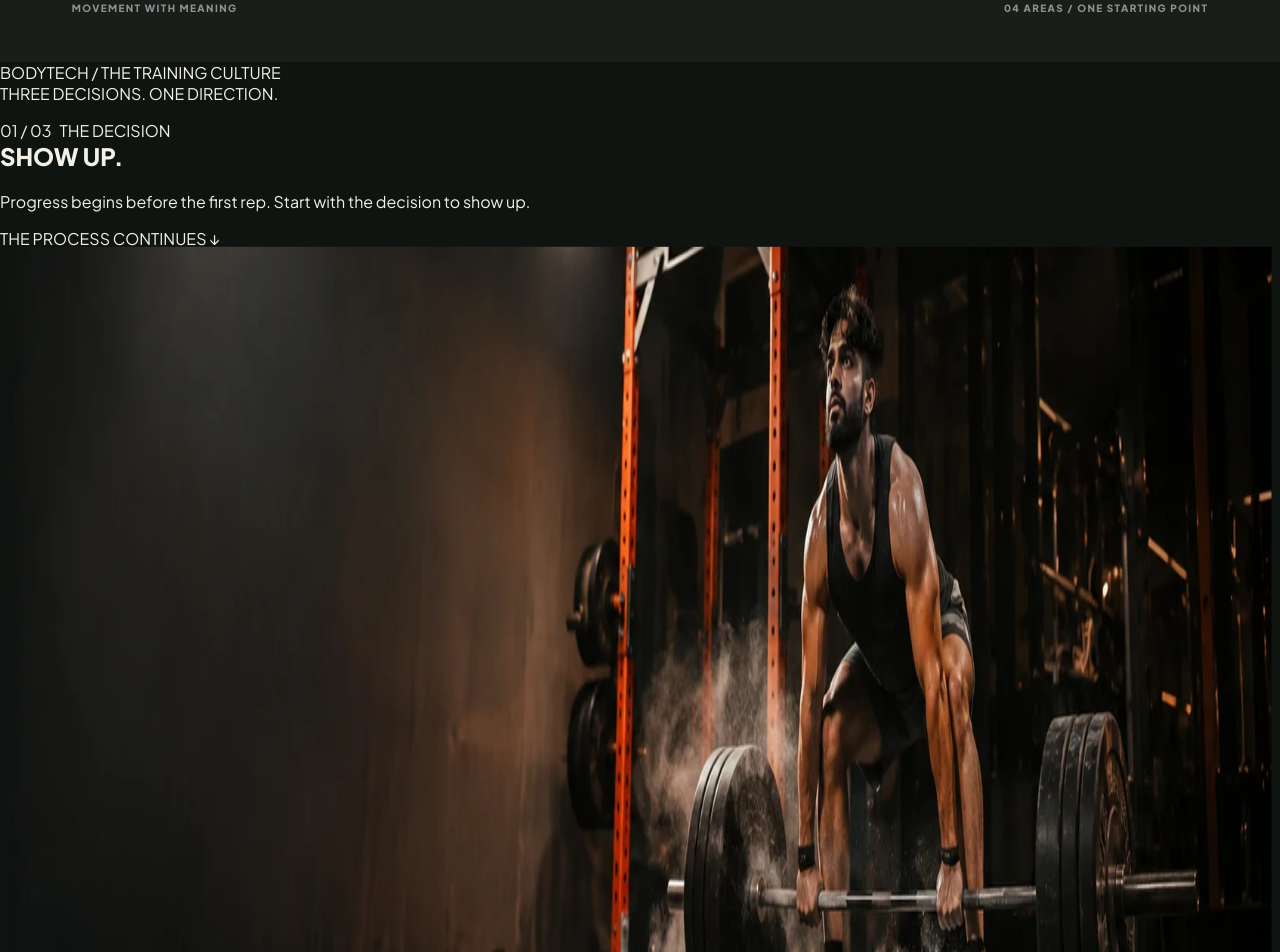
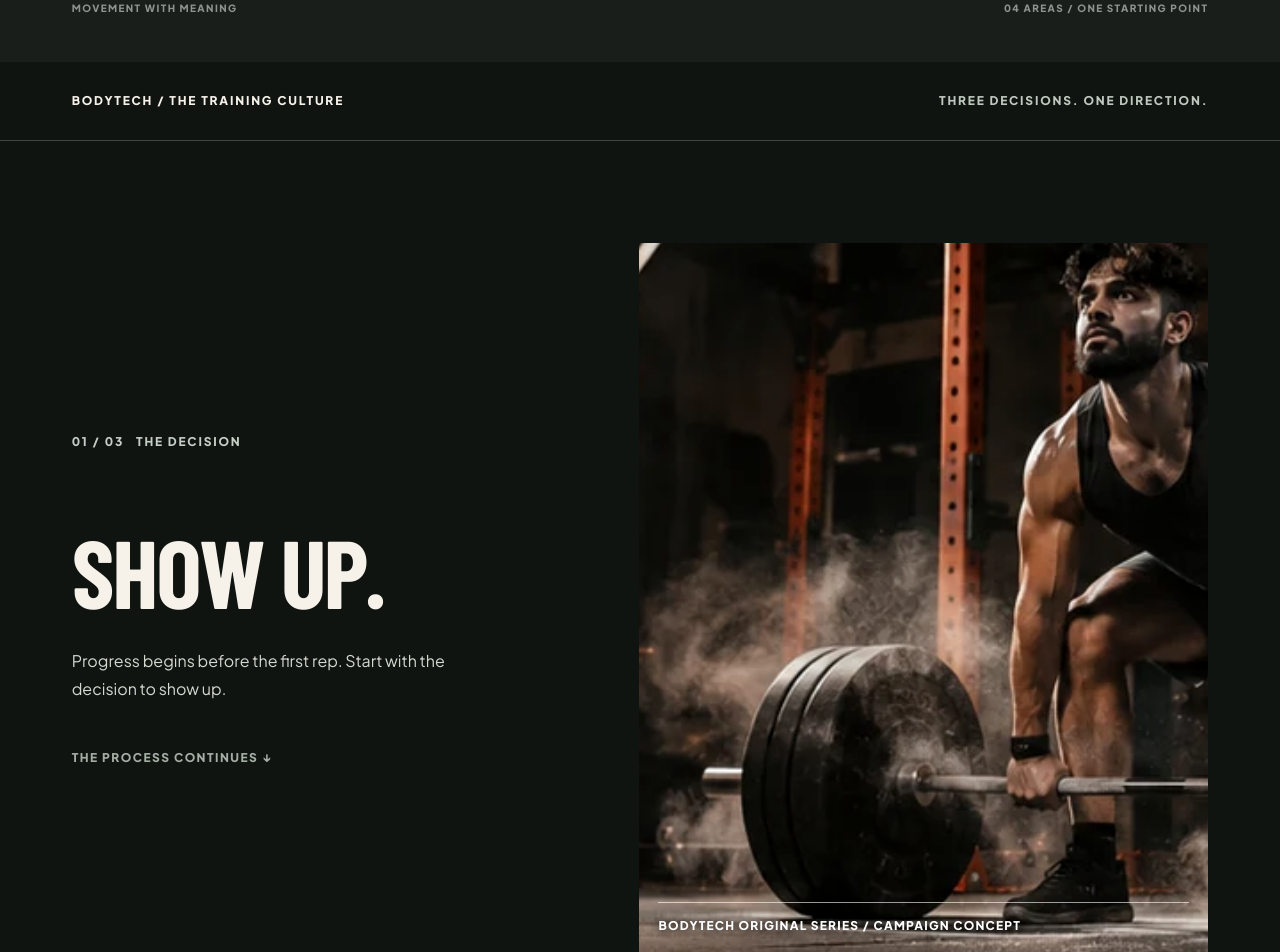
Before and after one commit to divyanshrathod35-cyber/GYM-WEBSITE-, a React (Vite) app: page / in a window 1280 px wide. Shown: the part 3960-4912 px from the top of the page. Built offline with nearby package versions, Linux system fonts and the light colour scheme; a web font is replaced by a local one.

Commit message:
style: rebuild BodyTech narrative grid without absolute text overlays

```diff
--- a/src/flagship.css
+++ b/src/flagship.css
@@ -72,28 +72,172 @@ section[id] {scroll-margin-top:86px}
 .credible-band {background:var(--bone);color:var(--carbon)}
 .credible-track {padding-block:32px;gap:30px;font-size:clamp(21px,2.3vw,35px);letter-spacing:.015em;white-space:nowrap}
 .divider-diamond {background:var(--oxide);width:8px;height:8px}
-/* Signature scroll narrative. Motion only on compositor properties. */
-.bt-cinema {height:315svh;background:#121513;position:relative;color:var(--bone)}
-.bt-cinema-stage {height:100svh;min-height:650px;position:sticky;top:0;overflow:hidden;isolation:isolate;display:flex;flex-direction:column;padding:clamp(22px,3.4vw,54px) var(--pad)}
-.bt-cinema-visual {position:absolute;inset:0;z-index:-2;overflow:hidden;background:#252824}
-.bt-cinema-frame {position:absolute;inset:0;will-change:opacity,transform;transform-origin:center}
-.bt-cinema-frame img {width:100%;height:100%;object-fit:cover;object-position:64% center;display:block;filter:saturate(.78) contrast(1.08) brightness(.69)}
-.bt-cinema-frame-2,.bt-cinema-frame-3 {opacity:0}
-.bt-cinema-shade {position:absolute;inset:0;background:linear-gradient(90deg,rgba(7,10,8,.85),rgba(7,10,8,.24) 72%),linear-gradient(0deg,rgba(7,10,8,.63),transparent 35%)}
-.bt-cinema-north {display:flex;justify-content:space-between;gap:25px;position:relative;z-index:3;font-size:11px;letter-spacing:.19em;font-weight:800;color:#EAE7DB}
-.bt-cinema-giant {font:900 clamp(280px,51vw,900px)/.72 var(--display);letter-spacing:-.09em;position:absolute;right:-5%;bottom:12%;color:rgba(255,255,255,.11);z-index:-1;pointer-events:none;white-space:nowrap}
-.bt-cinema-copy {flex:1;display:flex;flex-direction:column;justify-content:center;position:relative;z-index:2}
-.bt-cinema-kicker {font-size:11px;letter-spacing:.22em;font-weight:800;margin-bottom:28px;color:#E8DBCF}
-.bt-cinema-headlines {position:relative;min-height:clamp(255px,39vw,500px);max-width:1050px}
-.bt-cinema-headline {position:absolute;inset:0;display:flex;flex-direction:column;justify-content:center;align-items:flex-start}
-.bt-cinema-headline-2,.bt-cinema-headline-3 {opacity:0}
-.bt-cinema-label {font:800 11px var(--text);letter-spacing:.2em;margin-bottom:15px;color:#FFF}
-.bt-cinema-headline h2 {font:900 clamp(84px,13vw,220px)/.79 var(--display);letter-spacing:-.04em;margin:0 0 clamp(25px,3vw,45px);white-space:nowrap}
-.bt-cinema-headline p {font-size:clamp(15px,1.3vw,19px);line-height:1.6;max-width:420px;color:#F4EDE5}
-.bt-cinema-bottom {display:flex;align-items:center;justify-content:space-between;gap:25px;position:relative;z-index:3;font-size:11px;letter-spacing:.1em;font-weight:800}
-.bt-cinema-bottom>a {display:inline-flex;gap:18px;align-items:center;min-height:48px;border-bottom:1px solid currentColor}
-.bt-cinema-progress {height:2px;flex:1;max-width:170px;background:rgba(255,255,255,.3)}
-.bt-cinema-progress>i {display:block;height:100%;width:100%;background:var(--bone);transform-origin:left center;transform:scaleX(0)}
+/* The training culture: three real chapters with editorial image/text separation.
+   No absolute text, animated opacity stacks, or giant decorative glyphs. */
+.bt-story {
+  color: #f6f2e9;
+  background: #101411;
+  overflow: clip;
+}
+.bt-story-intro {
+  max-width: 1720px;
+  margin: 0 auto;
+  padding: 30px var(--pad);
+  display: flex;
+  align-items: baseline;
+  justify-content: space-between;
+  gap: 24px;
+  border-bottom: 1px solid rgba(246,242,233,.22);
+  font-size: 12px;
+  font-weight: 800;
+  line-height: 1.5;
+  letter-spacing: .15em;
+}
+.bt-story-intro p {
+  margin: 0;
+  color: #bfc8be;
+  font-size: inherit;
+}
+.bt-story-chapter {
+  max-width: 1720px;
+  margin: 0 auto;
+  min-height: min(850px, 90svh);
+  padding: clamp(68px, 8vw, 136px) var(--pad);
+  display: grid;
+  grid-template-columns: minmax(0, .92fr) minmax(0, 1.08fr);
+  gap: clamp(42px, 6.5vw, 118px);
+  align-items: center;
+  border-bottom: 1px solid rgba(246,242,233,.15);
+}
+.bt-story-copy {
+  min-width: 0;
+  max-width: 650px;
+}
+.bt-story-index {
+  display: block;
+  margin-bottom: clamp(36px, 6vw, 96px);
+  font-size: 12px;
+  font-weight: 800;
+  letter-spacing: .15em;
+  line-height: 1.6;
+  color: #c6cfc5;
+}
+.bt-story-copy h2 {
+  max-width: 100%;
+  margin: 0 0 32px;
+  font: 900 clamp(66px, 7.5vw, 148px)/.9 var(--display);
+  letter-spacing: -.022em;
+  white-space: normal;
+  overflow-wrap: normal;
+  text-wrap: balance;
+}
+.bt-story-copy p {
+  max-width: 425px;
+  margin: 0 0 42px;
+  color: #d4d9d0;
+  font-size: clamp(16px, 1.22vw, 19px);
+  line-height: 1.75;
+}
+.bt-story-next {
+  display: inline-block;
+  color: #a5aea4;
+  font-size: 12px;
+  font-weight: 800;
+  letter-spacing: .12em;
+}
+.bt-story-link {
+  display: inline-flex;
+  align-items: center;
+  justify-content: space-between;
+  gap: 24px;
+  min-height: 56px;
+  padding: 0 18px 0 22px;
+  background: var(--oxide);
+  color: #fff;
+  font-size: 12px;
+  font-weight: 800;
+  letter-spacing: .06em;
+  transition: background 180ms var(--ease);
+}
+.bt-story-link:hover { background: var(--oxide-dark); }
+.bt-story-visual {
+  position: relative;
+  width: 100%;
+  min-width: 0;
+  aspect-ratio: 4 / 5;
+  max-height: 740px;
+  margin: 0;
+  overflow: hidden;
+  isolation: isolate;
+  background: #252824;
+}
+.bt-story-visual img {
+  position: absolute;
+  inset: -5% 0;
+  width: 100%;
+  height: 110%;
+  display: block;
+  object-fit: cover;
+  object-position: 62% center;
+  transform-origin: 50% 50%;
+  filter: saturate(.78) contrast(1.04);
+}
+.bt-story-visual figcaption {
+  position: absolute;
+  bottom: 19px;
+  left: 19px;
+  right: 19px;
+  padding-top: 14px;
+  border-top: 1px solid rgba(255,255,255,.6);
+  color: #fff;
+  font-size: 12px;
+  font-weight: 800;
+  line-height: 1.5;
+  letter-spacing: .1em;
+  text-shadow: 0 1px 9px rgba(0,0,0,.85);
+}
+.bt-story-chapter--reverse .bt-story-copy { grid-column: 2; grid-row: 1; }
+.bt-story-chapter--reverse .bt-story-visual { grid-column: 1; grid-row: 1; }
+.bt-story-outro {
+  max-width: 1720px;
+  margin: 0 auto;
+  padding: 26px var(--pad) 36px;
+  color: #aab3aa;
+  font-size: 12px;
+  font-weight: 800;
+  letter-spacing: .13em;
+}
+@media(max-width: 1050px) {
+  .bt-story-chapter { min-height: 0; gap: 40px; }
+  .bt-story-copy h2 { font-size: clamp(56px, 8vw, 94px); }
+}
+@media(max-width: 760px) {
+  .bt-story-intro { flex-wrap: wrap; padding-top: 24px; padding-bottom: 24px; }
+  .bt-story-chapter {
+    grid-template-columns: minmax(0,1fr);
+    gap: 32px;
+    padding-block: 70px;
+  }
+  .bt-story-chapter--reverse .bt-story-copy,
+  .bt-story-chapter--reverse .bt-story-visual {
+    grid-column: 1;
+    grid-row: auto;
+  }
+  .bt-story-copy h2 { font-size: clamp(64px, 13vw, 102px); }
+  .bt-story-index { margin-bottom: 32px; }
+  .bt-story-copy p { margin-bottom: 30px; }
+  .bt-story-visual { aspect-ratio: 5 / 4; max-height: none; }
+}
+@media(max-width: 430px) {
+  .bt-story-copy h2 { font-size: clamp(56px, 13vw, 74px); }
+  .bt-story-chapter { padding-block: 58px; }
+  .bt-story-visual { aspect-ratio: 4 / 4.4; }
+}
+@media(prefers-reduced-motion: reduce) {
+  .bt-story-visual img { transform: none !important; }
+  .bt-story-link { transition: none; }
+}
+
 /* The manifesto is a deliberate quiet moment after the kinetic sequence. */
 .manifesto {background:var(--bone);padding:clamp(95px,12vw,210px) 0}
 .manifesto-top {font-size:11px;letter-spacing:.15em}
@@ -180,7 +324,6 @@ section[id] {scroll-margin-top:86px}
   .hero-art {grid-column:6/-1}
   .hero h1 {font-size:clamp(93px,12.5vw,160px)}
   .hero-side-note {display:none}
-  .bt-cinema-headline h2 {font-size:clamp(85px,12vw,150px)}
 }
 @media (max-width:800px) {
   .header {height:76px}
@@ -194,10 +337,6 @@ section[id] {scroll-margin-top:86px}
   .hero-prose {max-width:360px}
   .hero-footer span:last-child {display:none}
   .credible-track {overflow-x:auto;scrollbar-width:none;justify-content:flex-start}
-  .bt-cinema {height:250svh}
-  .bt-cinema-stage {height:100svh;min-height:590px}
-  .bt-cinema-headline h2 {font-size:clamp(78px,16vw,135px)}
-  .bt-cinema-headline p {font-size:16px}
   .manifesto h2 {font-size:clamp(79px,13vw,122px)}
   .manifesto-bottom {gap:45px}
   .programs-head h2 {font-size:clamp(90px,12vw,130px)}
@@ -229,22 +368,6 @@ section[id] {scroll-margin-top:86px}
   .hero-footer {font-size:9px;padding:20px 0;gap:16px}
   .credible-track {font-size:19px;padding-block:20px;gap:16px}
   .divider-diamond {width:5px;height:5px}
-  .bt-cinema {height:250svh}
-  .bt-cinema-stage {height:100svh;min-height:610px;padding:26px 20px}
-  .bt-cinema-north {font-size:9px;letter-spacing:.1em;gap:10px}
-  .bt-cinema-north span:last-child {text-align:right}
-  .bt-cinema-visual img {object-position:64% center}
-  .bt-cinema-shade {background:linear-gradient(0deg,rgba(7,10,8,.85),transparent 75%),linear-gradient(90deg,rgba(7,10,8,.57),transparent)}
-  .bt-cinema-giant {right:-18%;bottom:22%;font-size:400px}
-  .bt-cinema-headlines {min-height:310px}
-  .bt-cinema-kicker {font-size:9px;letter-spacing:.12em;margin-bottom:20px}
-  .bt-cinema-label {font-size:10px}
-  .bt-cinema-headline h2 {font-size:clamp(68px,18vw,98px);line-height:.82;white-space:normal;max-width:94vw}
-  .bt-cinema-headline p {font-size:15px;max-width:270px}
-  .bt-cinema-bottom {font-size:9px;align-items:flex-end}
-  .bt-cinema-bottom>a {min-height:44px;max-width:130px;gap:7px;text-align:right}
-  .bt-cinema-bottom>span {max-width:125px;line-height:1.55}
-  .bt-cinema-progress {display:none}
   .manifesto h2 {font-size:clamp(62px,13vw,100px);line-height:.86;margin-block:70px}
   .manifesto .underlined {white-space:normal}
   .manifesto-bottom {grid-template-columns:1fr;gap:35px}
@@ -263,13 +386,6 @@ section[id] {scroll-margin-top:86px}
 @media (prefers-reduced-motion:reduce) {
   html {scroll-behavior:auto}
   *,*::before,*::after {animation-duration:.01ms!important;animation-iteration-count:1!important;transition-duration:.01ms!important}
-  .bt-cinema {height:auto;min-height:0}
-  .bt-cinema-stage {height:auto;min-height:610px;position:relative}
-  .bt-cinema-frame {opacity:0!important;transform:none!important;will-change:auto}
-  .bt-cinema-frame-1 {opacity:1!important}
-  .bt-cinema-headline {opacity:0!important}
-  .bt-cinema-headline-1 {opacity:1!important}
-  .bt-cinema-giant {transform:none!important}
 }
 /* Contrast corrections for existing owner's functional UI, not decorative overrides. */
 .program-info li {color:#343A34;border-bottom-color:#C8C0B3}
@@ -331,8 +447,4 @@ section[id] {scroll-margin-top:86px}
   }
 }
 @media (max-height: 680px) {
-  .bt-cinema-stage { min-height: 0; }
-  .bt-cinema-headlines { min-height: clamp(200px, 38svh, 280px); }
-  .bt-cinema-kicker { margin-bottom: 12px; }
-  .bt-cinema-headline h2 { font-size: clamp(60px, 12svh, 100px); }
 }
```
